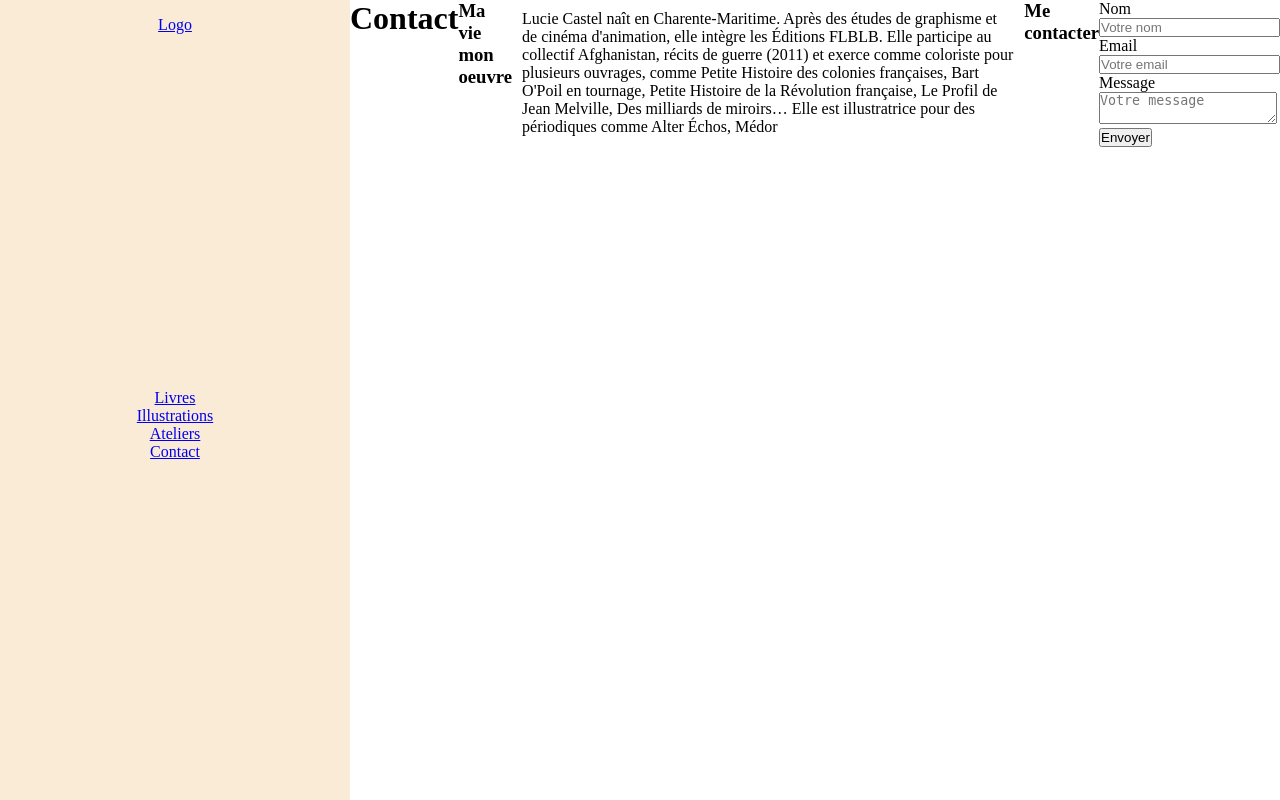
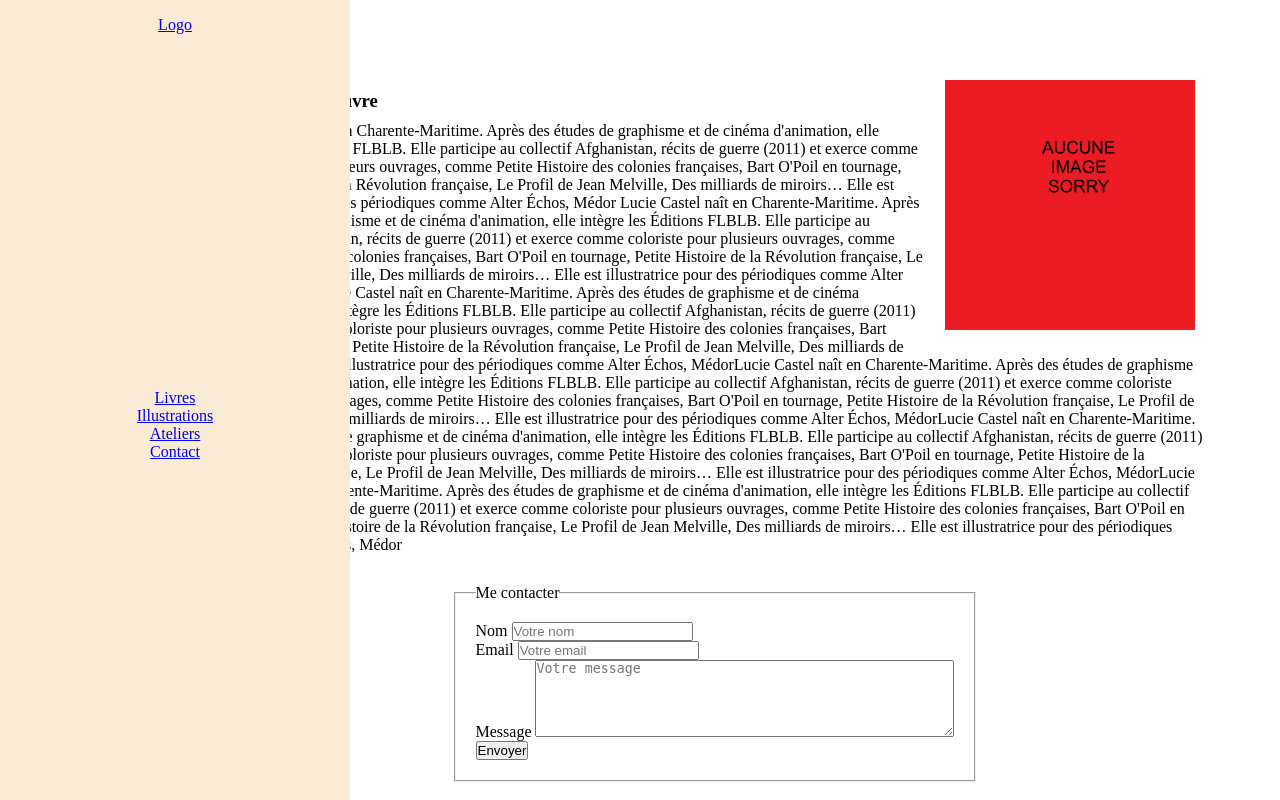
Before and after one commit to nanaelus/lucie-castel, a PHP site: page /templates/contact.php in a window 1280 px wide. Run offline with PHP 8.4, Linux system fonts and the light colour scheme.

Commit message:
Working on contacts

```diff
--- /dev/null
+++ b/assets/css/contact.css
@@ -0,0 +1,27 @@
+.contact {
+    max-width: 1000px;
+    margin: 0 auto;
+    display: flow-root;
+}
+
+.contact-image {
+    float: right;
+    width: 250px;
+    height: 250px;
+    object-fit: cover;
+    margin: 0 20px 20px 20px;
+}
+
+.contact-formulaire {
+    clear: both;
+    margin: 0 auto;
+}
+
+main {
+    display: flex;
+    flex-direction: column;
+}
+
+fieldset {
+    padding: 20px;
+}
--- a/assets/css/main.css
+++ b/assets/css/main.css
@@ -68,3 +68,7 @@ main {
     object-fit: cover;
     display: block;
 }
+
+h3 {
+    margin: 10px;
+}
--- a/templates/contact.php
+++ b/templates/contact.php
@@ -2,17 +2,40 @@
 
 <?php ob_start(); ?>
 
-<h1>Contact</h1>
+<link href="./assets/css/contact.css" rel="stylesheet">
 
+<main>
+    <section class="contact">
+        <img src="assets/img/none.jpg" alt="Lucie Castel" class="contact-image">
+
+        <div class="contact-text">
             <h3>Ma vie mon oeuvre</h3>
             <p>Lucie Castel naît en Charente-Maritime.
                 Après des études de graphisme et de cinéma d'animation, elle intègre les Éditions FLBLB.
                 Elle participe au collectif Afghanistan, récits de guerre (2011) et exerce comme coloriste pour plusieurs ouvrages, comme Petite Histoire des colonies françaises, Bart O'Poil en tournage,
+                Petite Histoire de la Révolution française, Le Profil de Jean Melville, Des milliards de miroirs… Elle est illustratrice pour des périodiques comme Alter Échos, Médor Lucie Castel naît en Charente-Maritime.
+                Après des études de graphisme et de cinéma d'animation, elle intègre les Éditions FLBLB.
+                Elle participe au collectif Afghanistan, récits de guerre (2011) et exerce comme coloriste pour plusieurs ouvrages, comme Petite Histoire des colonies françaises, Bart O'Poil en tournage,
+                Petite Histoire de la Révolution française, Le Profil de Jean Melville, Des milliards de miroirs… Elle est illustratrice pour des périodiques comme Alter Échos, MédorLucie Castel naît en Charente-Maritime.
+                Après des études de graphisme et de cinéma d'animation, elle intègre les Éditions FLBLB.
+                Elle participe au collectif Afghanistan, récits de guerre (2011) et exerce comme coloriste pour plusieurs ouvrages, comme Petite Histoire des colonies françaises, Bart O'Poil en tournage,
+                Petite Histoire de la Révolution française, Le Profil de Jean Melville, Des milliards de miroirs… Elle est illustratrice pour des périodiques comme Alter Échos, MédorLucie Castel naît en Charente-Maritime.
+                Après des études de graphisme et de cinéma d'animation, elle intègre les Éditions FLBLB.
+                Elle participe au collectif Afghanistan, récits de guerre (2011) et exerce comme coloriste pour plusieurs ouvrages, comme Petite Histoire des colonies françaises, Bart O'Poil en tournage,
+                Petite Histoire de la Révolution française, Le Profil de Jean Melville, Des milliards de miroirs… Elle est illustratrice pour des périodiques comme Alter Échos, MédorLucie Castel naît en Charente-Maritime.
+                Après des études de graphisme et de cinéma d'animation, elle intègre les Éditions FLBLB.
+                Elle participe au collectif Afghanistan, récits de guerre (2011) et exerce comme coloriste pour plusieurs ouvrages, comme Petite Histoire des colonies françaises, Bart O'Poil en tournage,
+                Petite Histoire de la Révolution française, Le Profil de Jean Melville, Des milliards de miroirs… Elle est illustratrice pour des périodiques comme Alter Échos, MédorLucie Castel naît en Charente-Maritime.
+                Après des études de graphisme et de cinéma d'animation, elle intègre les Éditions FLBLB.
+                Elle participe au collectif Afghanistan, récits de guerre (2011) et exerce comme coloriste pour plusieurs ouvrages, comme Petite Histoire des colonies françaises, Bart O'Poil en tournage,
                 Petite Histoire de la Révolution française, Le Profil de Jean Melville, Des milliards de miroirs… Elle est illustratrice pour des périodiques comme Alter Échos, Médor
             </p>
+        </div>
+    </section>
 
-<h3>Me contacter</h3>
-<form action="index.php?action=mail" method="post">
+    <form action="index.php?action=mail" method="post" class="contact-formulaire">
+        <fieldset>
+            <legend>Me contacter</legend>
             <div>
                 <label for="name">Nom</label>
                 <input type="text" id="name" name="name" placeholder="Votre nom">
@@ -23,10 +46,14 @@
             </div>
             <div>
                 <label for="message">Message</label>
-        <textarea id="message" name="message" placeholder="Votre message"></textarea>
+                <textarea id="message" name="message" placeholder="Votre message" rows="5" cols="50"></textarea>
             </div>
             <button type="submit">Envoyer</button>
+        </fieldset>
+
     </form>
+</main>
+
 
 
 <?php
```
Lines whose indentation alone changed are shown as unchanged.
